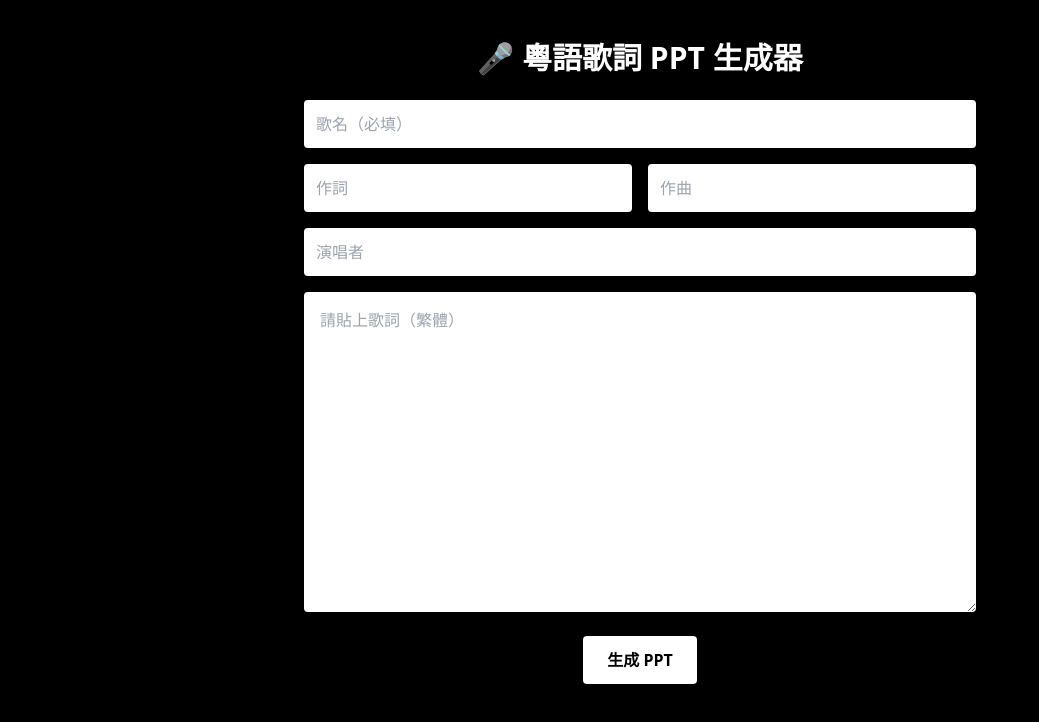
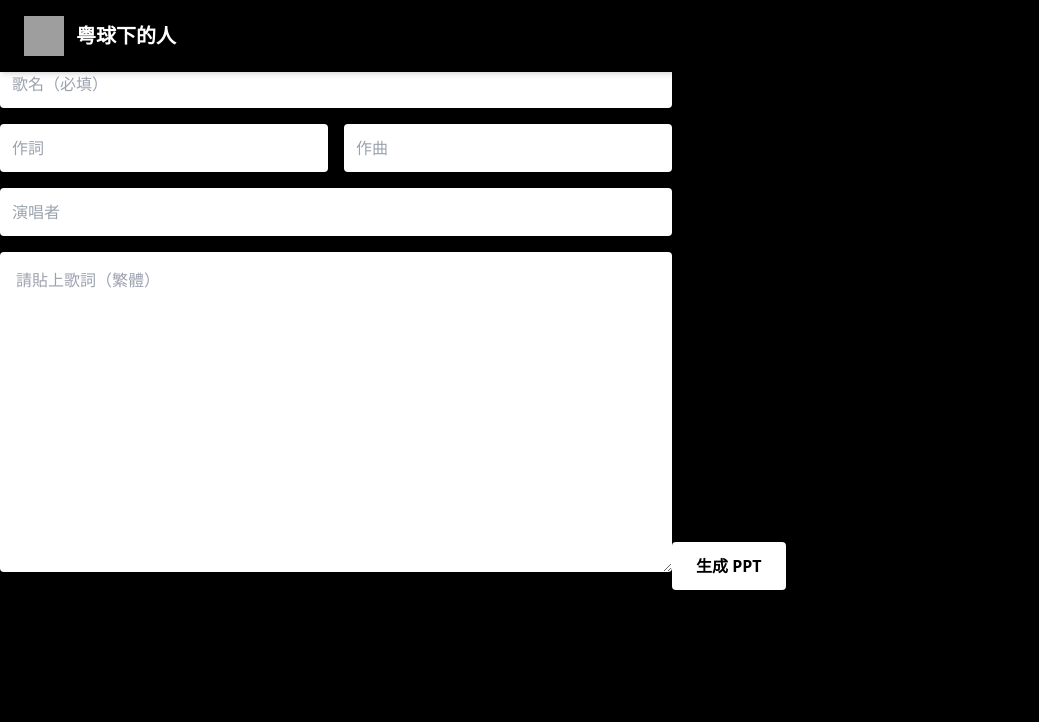
Before and after one commit to LycheeXixi/lyrics-frontend, a React (Create React App) app: page / in a window 1280 px wide. Shown: the top 722 px of the page, without its empty margins (0-1039 px from the left). Built offline with nearby package versions, Linux system fonts and the light colour scheme; grey boxes are pictures that could not be loaded; the HTML template or start-up script is replaced by a standard one.

Commit message:
change header

```diff
--- a/src/App.js
+++ b/src/App.js
@@ -28,8 +28,15 @@ function App() {
   };
 
   return (
-    <div className="min-h-screen bg-black text-white flex flex-col items-center p-10">
+    <div className="bg-black text-white min-h-screen">
+      {/* 顶部导航栏 */}
+      <header className="bg-black text-white w-full px-6 py-4 flex items-center shadow-md fixed top-0 left-0 z-10">
+        <img src="/logo.png" alt="logo" className="h-10 w-10 mr-3" />
+        <h2 className="text-xl font-semibold">粤球下的人</h2>
+      </header>
+
       <h1 className="text-3xl font-bold mb-6">🎤 粵語歌詞 PPT 生成器</h1>
+
 
       <input
         className="w-full max-w-2xl mb-4 p-3 text-black rounded"
```
